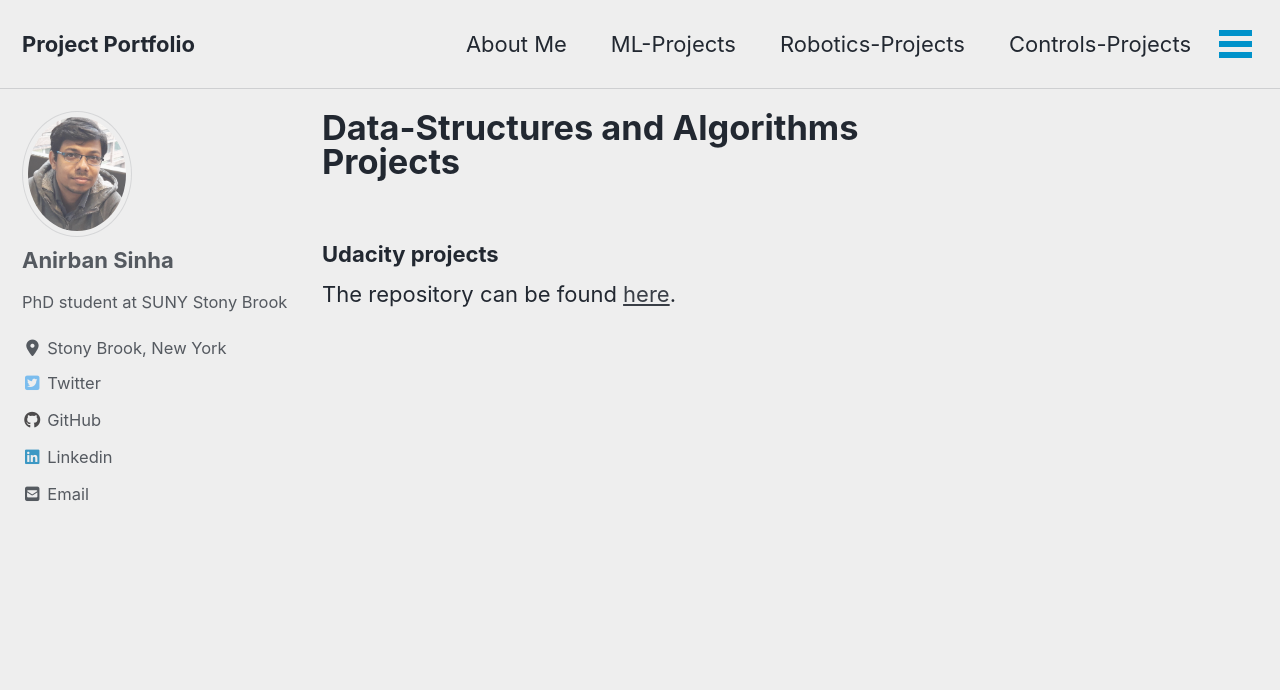
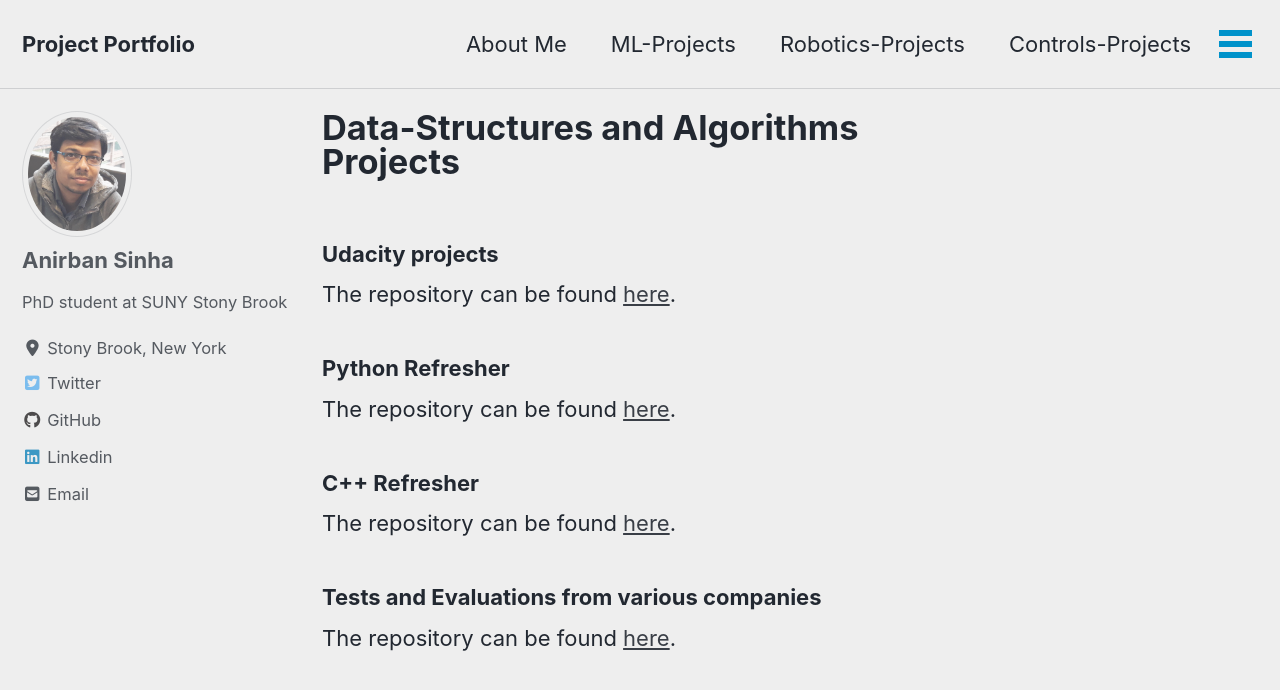
Before and after one commit to mattsinbot/mattsinbot.github.io, a Jekyll site: the page built from _pages/DadaStructuresAlgorithms.md, in a window 1280 px wide and 900 px high. Shown: the top 690 px of the window. Built offline with Jekyll 4.4.1, drawn with Linux system fonts in a browser that asks for light colours; cached includes are drawn as plain includes; nearby versions of some CDN libraries.

```diff
--- a/_pages/DadaStructuresAlgorithms.md
+++ b/_pages/DadaStructuresAlgorithms.md
@@ -7,3 +7,12 @@ header:
 
 ### Udacity projects
 The repository can be found [here](https://github.com/mattsinbot/DataStructures-Algorithms).
+
+### Python Refresher
+The repository can be found [here](https://github.com/mattsinbot/Refresher-Python).
+
+### C++ Refresher
+The repository can be found [here](https://github.com/mattsinbot/Refresher-CPP).
+
+### Tests and Evaluations from various companies
+The repository can be found [here](https://github.com/mattsinbot/Company-Technical-Evaluations).
```
Also changed, not shown: _pages/ML_Projects.md (+3 -0 lines), _pages/Robotics_Projects.md (+6 -0 lines).
